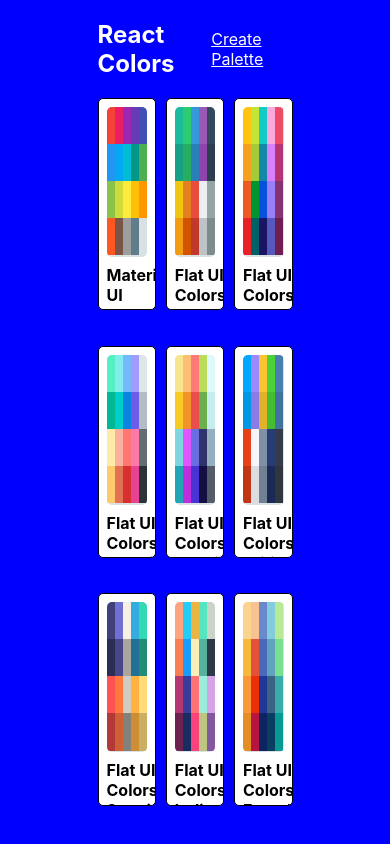
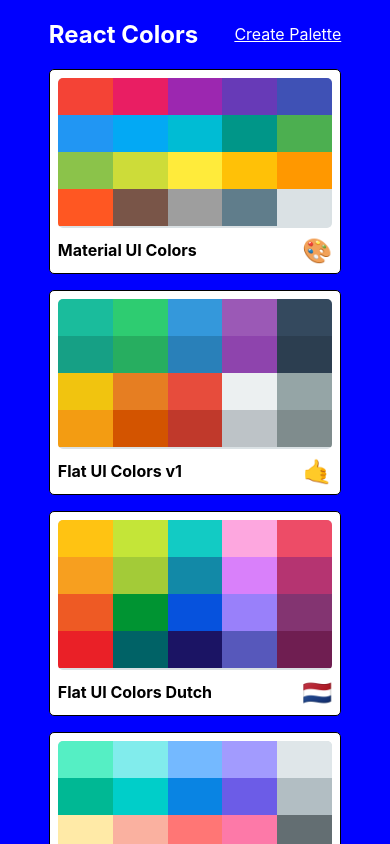
Before and after one commit to nva12/react-colors, a React (Create React App) app: page / in a window 390 px wide. Shown: the top 844 px of the page. Built offline with nearby package versions, Linux system fonts and the light colour scheme.

Commit message:
make PaletteList Responsive

```diff
--- a/src/styles/PaletteListStyles.js
+++ b/src/styles/PaletteListStyles.js
@@ -1,3 +1,4 @@
+import sizes from "./sizes";
 export default {
   root: {
     backgroundColor: "blue",
@@ -11,7 +12,13 @@ export default {
     display: "flex",
     alignItems: "flex-start",
     flexDirection: "column",
-    flexWrap: "wrap"
+    flexWrap: "wrap",
+    [sizes.down("xl")]: {
+      width: "80%"
+    },
+    [sizes.down("xs")]: {
+      width: "75%"
+    }
   },
   nav: {
     display: "flex",
@@ -28,6 +35,13 @@ export default {
     width: "100%",
     display: "grid",
     gridTemplateColumns: "repeat(3, 30%)",
-    gridGap: "5%"
+    gridGap: "2.5rem",
+    [sizes.down("md")]: {
+      gridTemplateColumns: "repeat(2, 50%)"
+    },
+    [sizes.down("xs")]: {
+      gridTemplateColumns: "repeat(1, 100%)",
+      gridGap: "1rem"
+    }
   }
 };
--- a/src/styles/sizes.js
+++ b/src/styles/sizes.js
@@ -5,7 +5,8 @@ export default {
       xs: "575.98px",
       sm: "767.98px",
       md: "991.98px",
-      lg: "1199.98px"
+      lg: "1199.98px",
+      xl: "1600px"
     };
     return `@media (max-width: ${sizes[size]})`;
   }
```
